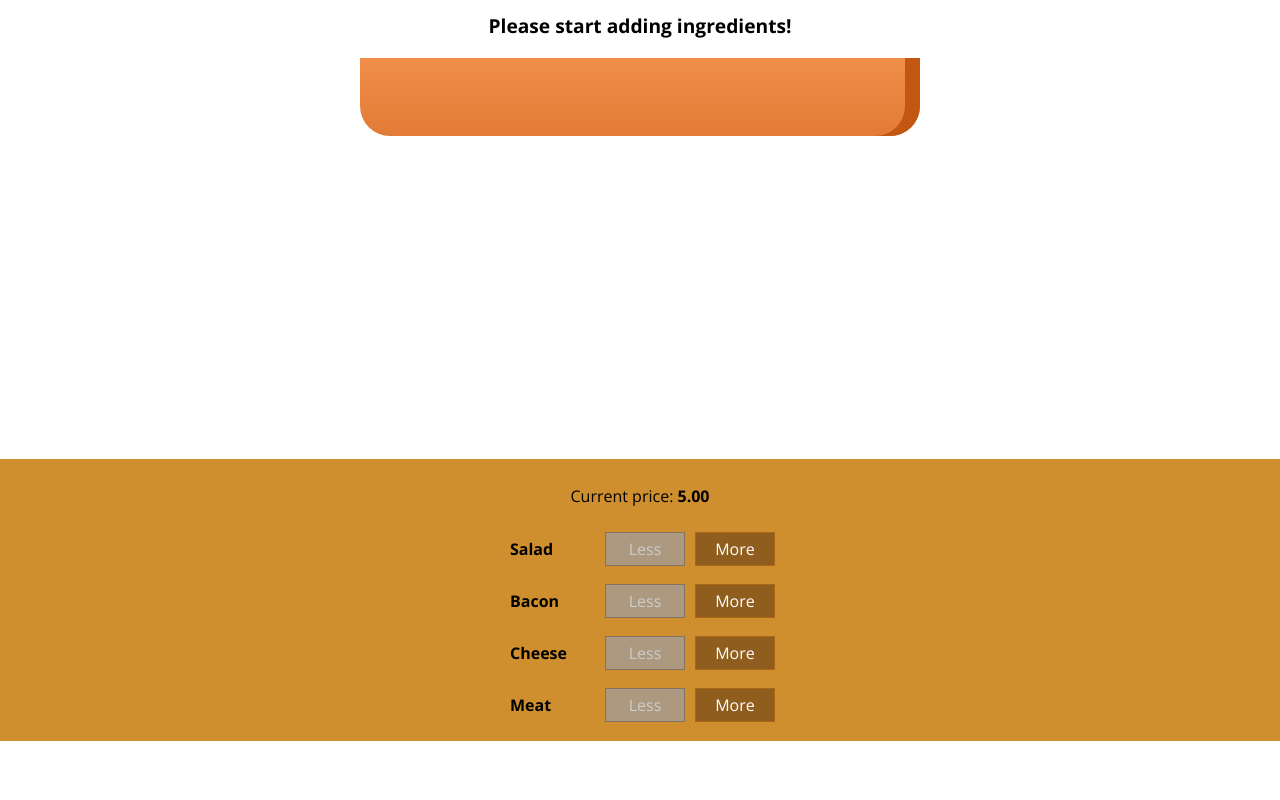
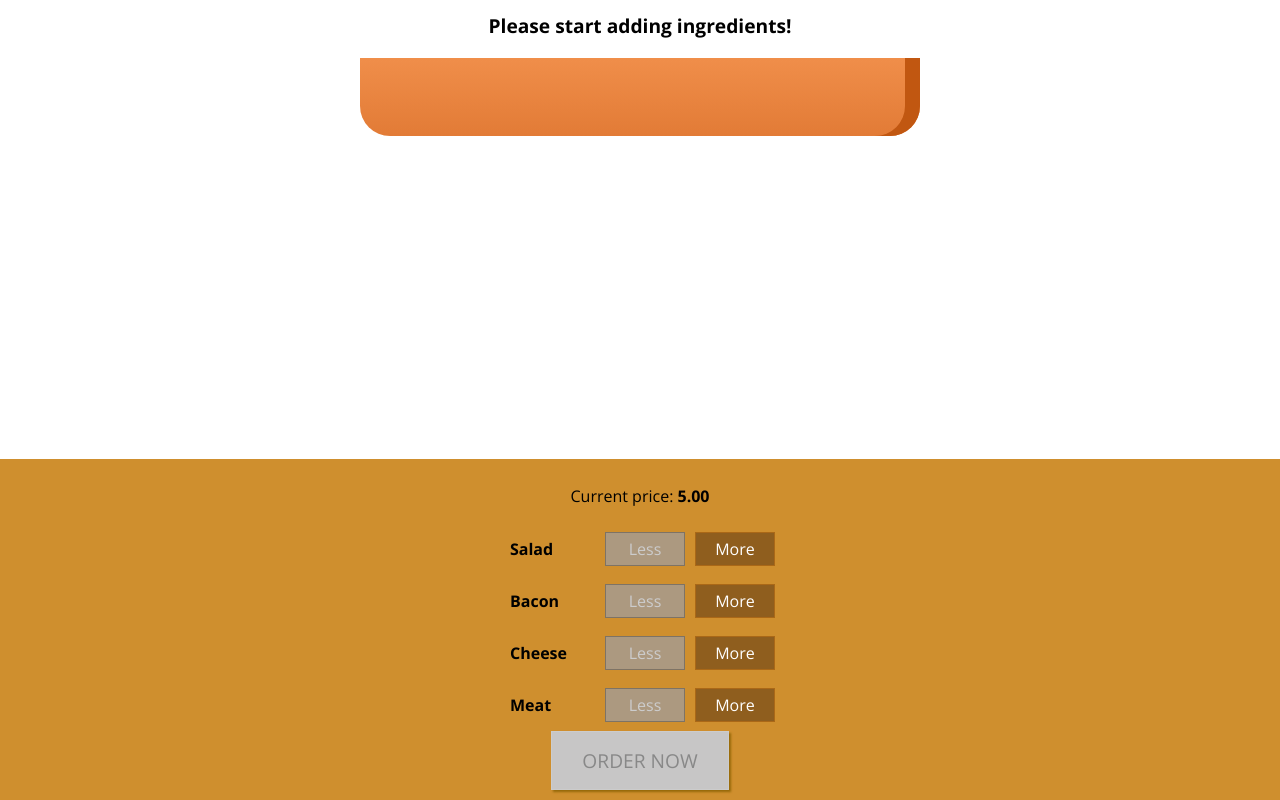
Before and after one commit to geestaq/burger-builder-app, a React (Create React App) app: page / in a window 1280 px wide. Shown: the part 179-979 px from the top of the page. Before the commit the page ends 920 px from the top, so only its background shows below. Built offline with nearby package versions, Linux system fonts and the light colour scheme.

Commit message:
Add order now button

```diff
--- a/src/components/features/BuildControls/BuildControls.js
+++ b/src/components/features/BuildControls/BuildControls.js
@@ -20,6 +20,7 @@
         removed={() => props.ingredientRemoved(item.type)}
         disabled={props.disabled[item.type]} />
     ))}
+    <button className='btn-order' disabled={!props.purchasable}>ORDER NOW</button>
   </div>
 );
 
--- a/src/components/features/BuildControls/BuildControls.scss
+++ b/src/components/features/BuildControls/BuildControls.scss
@@ -7,4 +7,47 @@
   box-shadow: 0 2px 1px #ccc;
   margin: auto;
   padding: 10px 0;
+
+  .btn-order {
+      background-color: #DAD735;
+      outline: none;
+      cursor: pointer;
+      border: 1px solid #966909;
+      color: #966909;
+      font-family: inherit;
+      font-size: 1.2em;
+      padding: 15px 30px;
+      box-shadow: 2px 2px 2px #966909;
+
+      &:hover,
+      &:active {
+        background-color: #A0DB41;
+        border: 1px solid #966909;
+        color: #966909;
+      }
+
+      &:disabled {
+        background-color: #C7C6C6;
+        cursor: not-allowed;
+        border: 1px solid #ccc;
+        color: #888888;
+      }
+
+      &:not(:disabled) {
+        animation: enable 0.3s linear;
+
+        @keyframes enable {
+          0% {
+              transform: scale(1);
+          }
+          60% {
+              transform: scale(1.1);
+          }
+          100% {
+              transform: scale(1);
+          }
+        }
+      }
+  }
+
 }
--- a/src/components/features/BurgerBuilder/BurgerBuilder.js
+++ b/src/components/features/BurgerBuilder/BurgerBuilder.js
@@ -21,7 +21,8 @@
         cheese: 0,
         meat: 0,
       },
-      totalPrice: 5
+      totalPrice: 5,
+      purchasable: false
     }
   }
 
@@ -35,6 +36,7 @@
       totalPrice: newPrice,
       ingredients: updatedIngredients
     });
+    this.updatePurchaseState(updatedIngredients);
   }
 
   removeIngredientHandler = (type) => {
@@ -47,6 +49,18 @@
     this.setState({
       totalPrice: newPrice,
       ingredients: updatedIngredients
+    });
+    this.updatePurchaseState(updatedIngredients);
+  }
+
+  updatePurchaseState(ingredients) {
+    let sum = 0;
+    for(let i in ingredients) {
+      sum += ingredients[i];
+    }
+
+    this.setState({
+      purchasable: sum > 0
     });
   }
 
@@ -63,6 +77,7 @@
           ingredientAdded={this.addIngredientHandler}
           ingredientRemoved={this.removeIngredientHandler}
           disabled={disabledInfo}
+          purchasable={this.state.purchasable}
           price={this.state.totalPrice} />
       </Auxilliary>
     );
```
Also changed, not shown: 1 other file (tests, documents, lock files or other folders).
